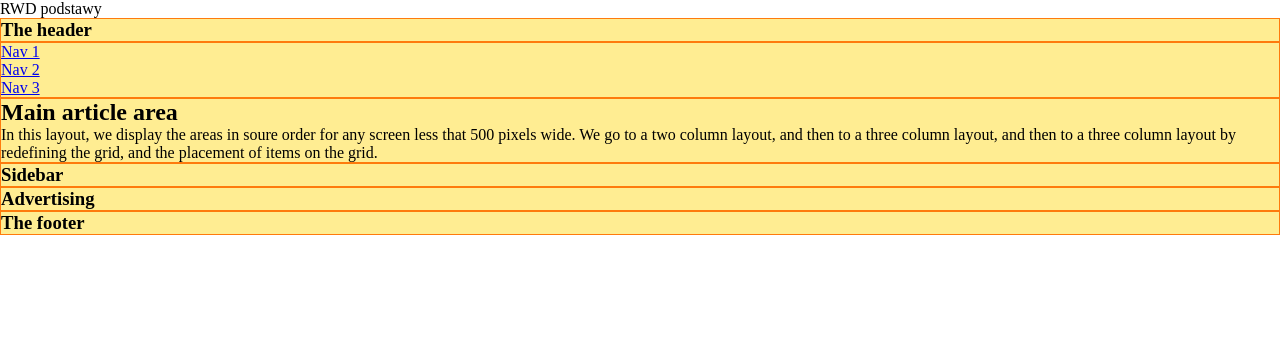
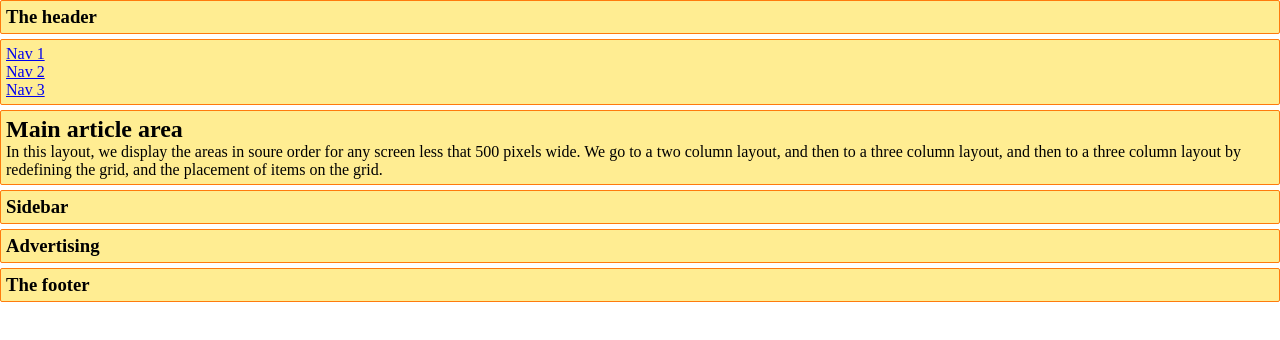
Before and after one commit to LukaszWojcik0/TSI, a plain HTML site: page RWD podstawy/index.html in a window 1280 px wide. Drawn offline with Linux system fonts and the light colour scheme.

Commit message:
Update main.css

```diff
--- a/RWD podstawy/style/main.css
+++ b/RWD podstawy/style/main.css
@@ -4,40 +4,45 @@
     box-sizing: border-box;
     display: flex;
     flex-direction: column;
+
 }
 
 
+head {
+    margin: 0;
+    padding: 0;
+    display: none;
+}
 
 li {
     list-style: none;
 }
 
-header {
-    border: 1px solid #fe7b0d;
-    background-color: #ffed92;
-}
-
-nav {
-    border: 1px solid #fe7b0d;
-    background-color: #ffed92;
-}
-
-main {
-    border: 1px solid #fe7b0d;
-    background-color: #ffed92;
-}
-
-#sidebar {
-    border: 1px solid #fe7b0d;
-    background-color: #ffed92;
-}
-
-#Ad {
-    border: 1px solid #fe7b0d;
-    background-color: #ffed92;
-}
-
+header,
+nav,
+main,
+#sidebar,
+#Ad,
 footer {
     border: 1px solid #fe7b0d;
     background-color: #ffed92;
+    margin-top: 0px;
+    width: 100%;
+    margin-bottom: 5px;
+    border-radius: 2px;
+    padding: 5px;
 }
+
+@media(min-width:640px) {
+    .container {
+        display: grid;
+        grid-template-columns: repeat(1fr, 3);
+        grid grid-template-rows: repeat(1fr, 4);
+        grid-template-areas:
+            ""
+            ""
+            ""
+            ""
+        ;
+    }
+}
```
